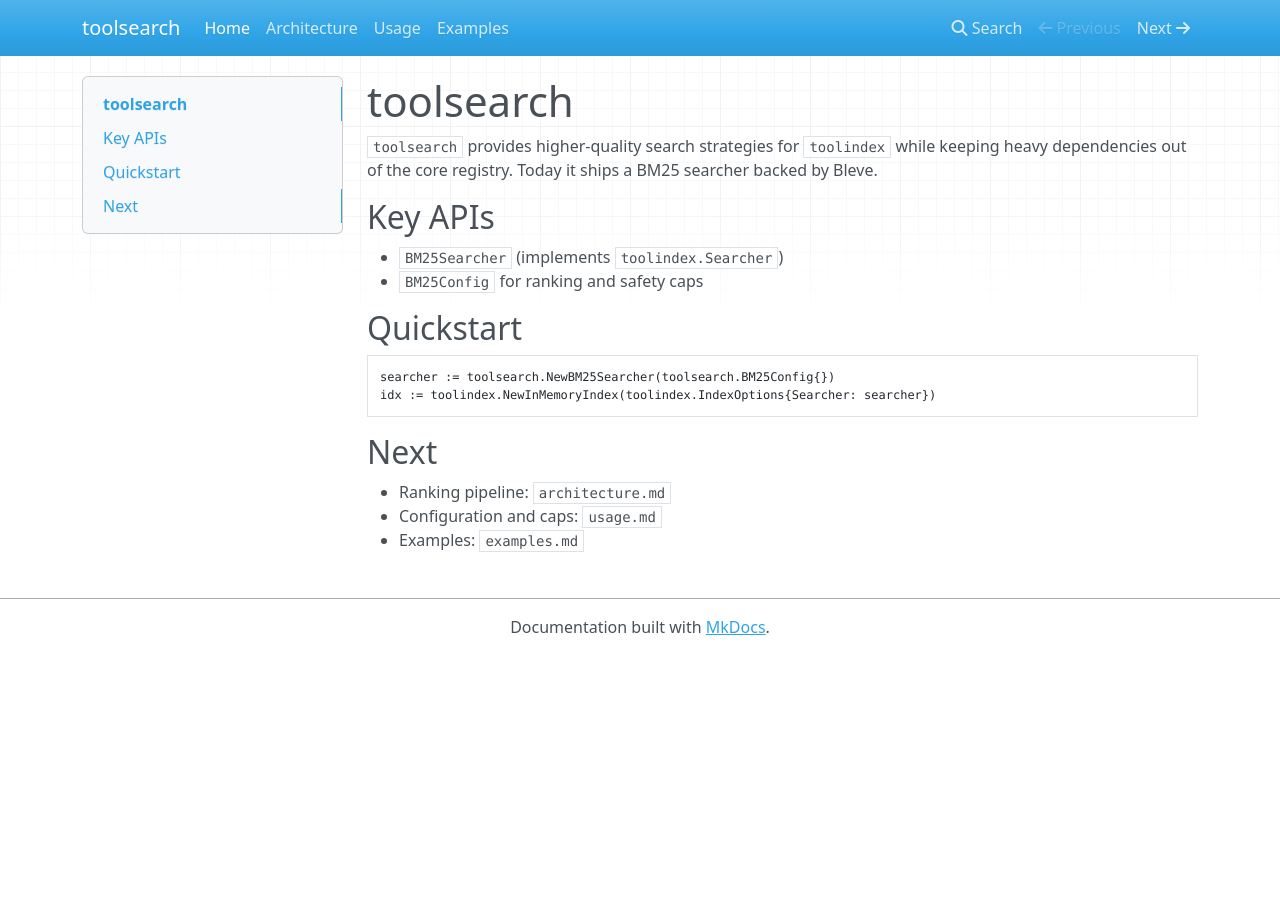
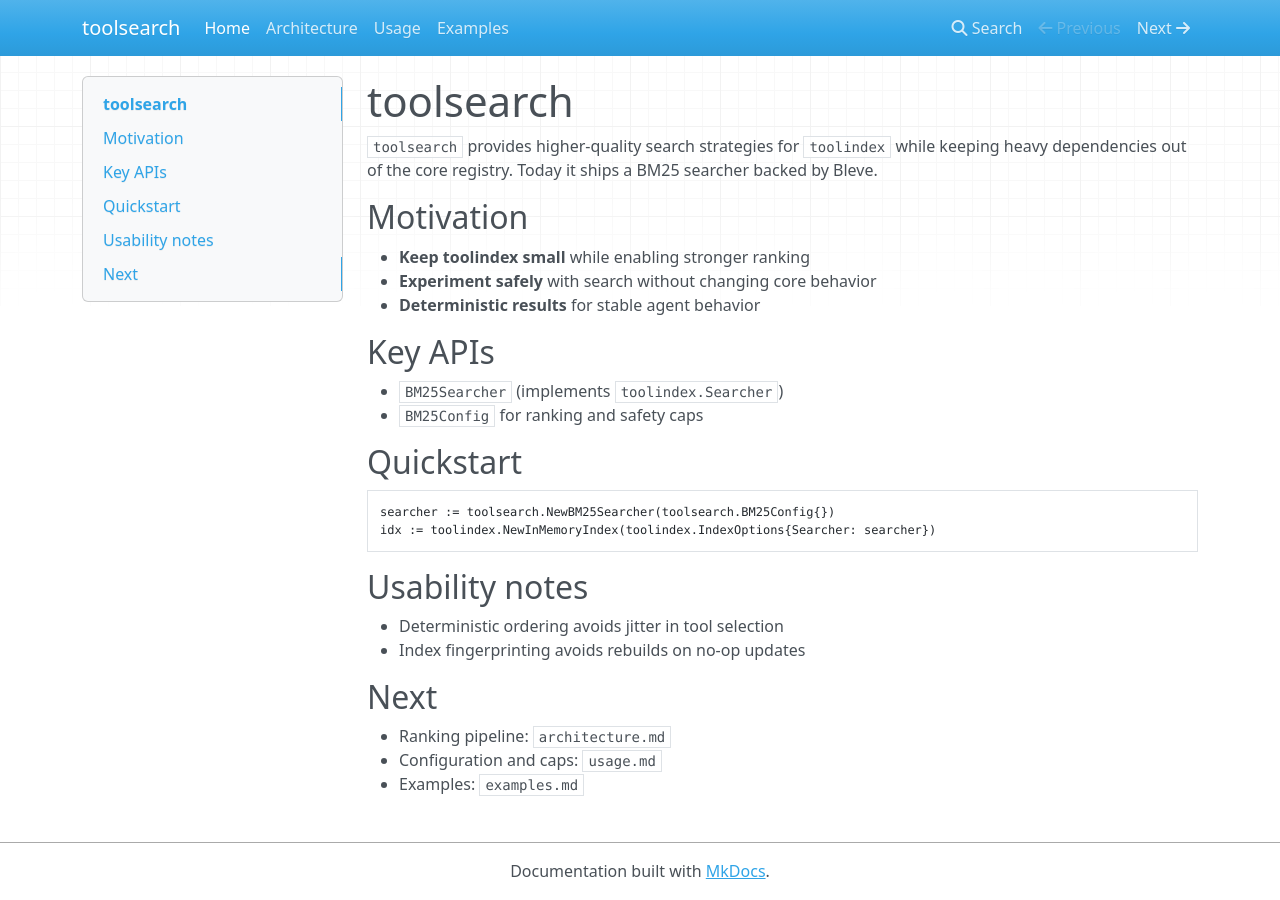
Before and after one commit to jonwraymond/toolsearch, an MkDocs documentation site: the page built from docs/index.md, in a window 1280 px wide. Built offline with MkDocs 1.6.1, drawn with Linux system fonts in a browser that asks for light colours; nearby versions of some CDN libraries.

Commit message:
Improve documentation narrative

````diff
--- a/docs/index.md
+++ b/docs/index.md
@@ -3,6 +3,12 @@
 `toolsearch` provides higher-quality search strategies for `toolindex` while
 keeping heavy dependencies out of the core registry. Today it ships a BM25
 searcher backed by Bleve.
+
+## Motivation
+
+- **Keep toolindex small** while enabling stronger ranking
+- **Experiment safely** with search without changing core behavior
+- **Deterministic results** for stable agent behavior
 
 ## Key APIs
 
@@ -16,6 +22,11 @@ searcher := toolsearch.NewBM25Searcher(toolsearch.BM25Config{})
 idx := toolindex.NewInMemoryIndex(toolindex.IndexOptions{Searcher: searcher})
 ```
 
+## Usability notes
+
+- Deterministic ordering avoids jitter in tool selection
+- Index fingerprinting avoids rebuilds on no-op updates
+
 ## Next
 
 - Ranking pipeline: `architecture.md`
````
